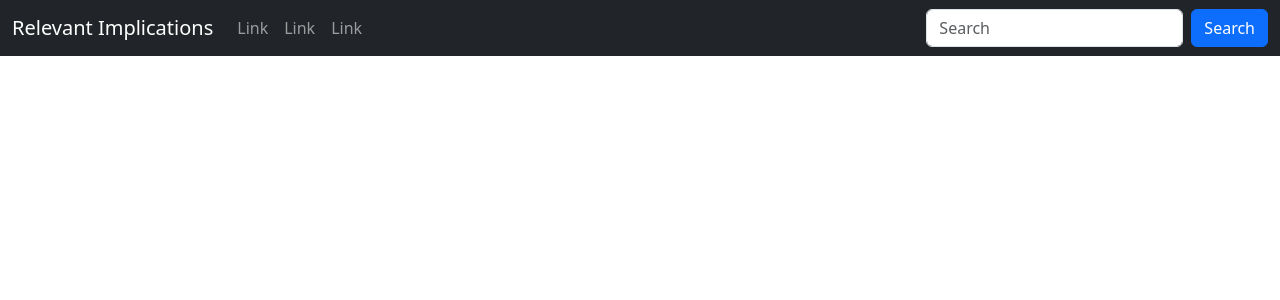
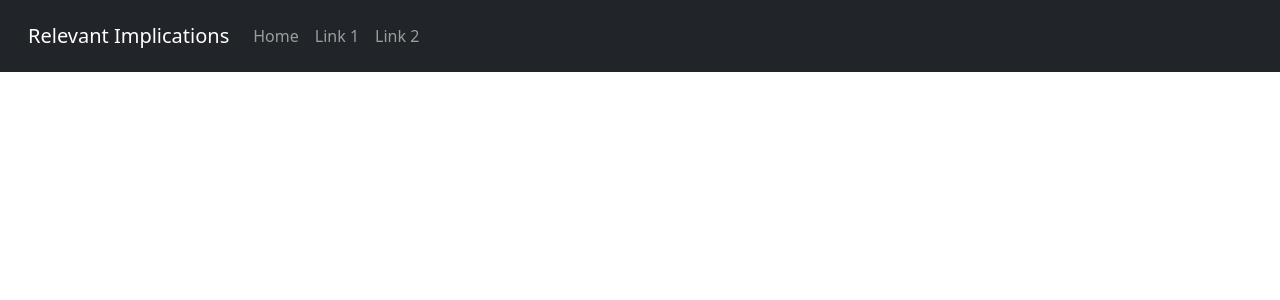
Before and after one commit to orangemaxx/RelevantImplications, a Python web app: template templates/base.html in a window 1280 px wide. Shown: the top 300 px of the page. Run offline with Jinja, Linux system fonts and the light colour scheme; the template is opened without the code that fills it, so the values that code supplies are empty.

Commit message:
i give up for today

```diff
--- a/scss/main.scss
+++ b/scss/main.scss
@@ -35,6 +35,7 @@
 @import "../bootstrap/scss/helpers";
 @import "../bootstrap/scss/navbar";
 @import "../bootstrap/scss/transitions";
+
 
 @import "../bootstrap/scss/root";
 @import "../bootstrap/scss/reboot";
--- a/templates/base.html
+++ b/templates/base.html
@@ -9,28 +9,24 @@
     <script src="https://cdn.jsdelivr.net/npm/bootstrap@5.3.3/dist/js/bootstrap.bundle.min.js" integrity="sha384-YvpcrYf0tY3lHB60NNkmXc5s9fDVZLESaAA55NDzOxhy9GkcIdslK1eN7N6jIeHz" crossorigin="anonymous"></script>
 </head>
 <body>
-    <nav class="navbar navbar-expand-sm navbar-dark bg-dark">
+    <nav class="navbar navbar-expand-sm p-3 navbar-dark sticky-top bg-dark">
         <div class="container-fluid">
-          <a class="navbar-brand" href="javascript:void(0)">Relevant Implications</a>
-          <button class="navbar-toggler" type="button" data-bs-toggle="collapse" data-bs-target="#mynavbar">
+            <a class="navbar-brand" href="#">Relevant Implications</a>
+            <button class="navbar-toggler" type="button" data-bs-toggle="collapse" data-bs-target="#collapsibleNavbar">
                 <span class="navbar-toggler-icon"></span>
             </button>
-          <div class="collapse navbar-collapse" id="mynavbar">
-            <ul class="navbar-nav me-auto">
+            <div class="collapse navbar-collapse" id="navbarSupportedContent">
+                <ul class="navbar-nav">
                     <li class="nav-item">
-                <a class="nav-link" href="javascript:void(0)">Link</a>
+                        <a href="index.html" class="nav-link">Home</a>
                     </li>
                     <li class="nav-item">
-                <a class="nav-link" href="javascript:void(0)">Link</a>
+                        <a href="#" class="nav-link">Link 1</a>
                     </li>
                     <li class="nav-item">
-                <a class="nav-link" href="javascript:void(0)">Link</a>
+                        <a href="#" class="nav-link">Link 2</a>
                     </li>
                 </ul>
-            <form class="d-flex">
-              <input class="form-control me-2" type="text" placeholder="Search">
-              <button class="btn btn-primary" type="button">Search</button>
-            </form>
             </div>
         </div>
     </nav>
```
Also changed, not shown: 1 other file. Lines whose indentation alone changed are shown as unchanged.
